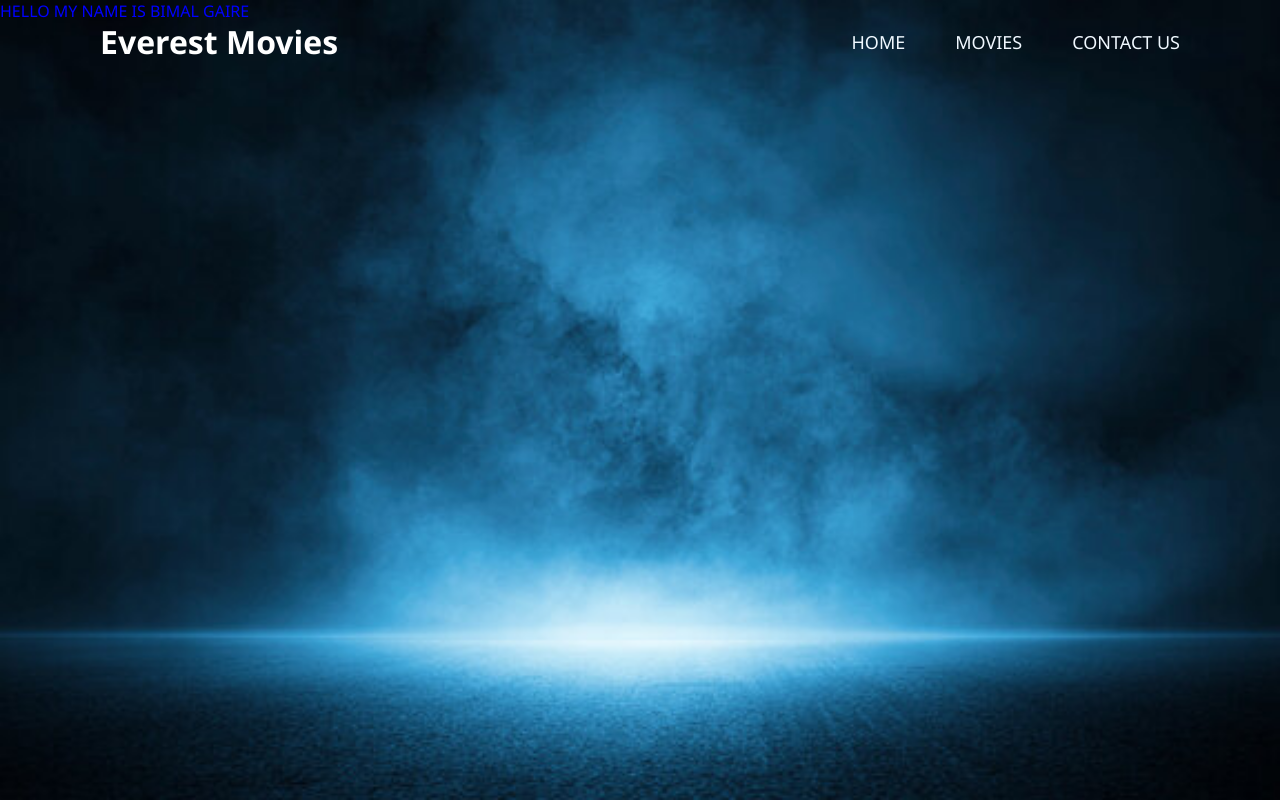
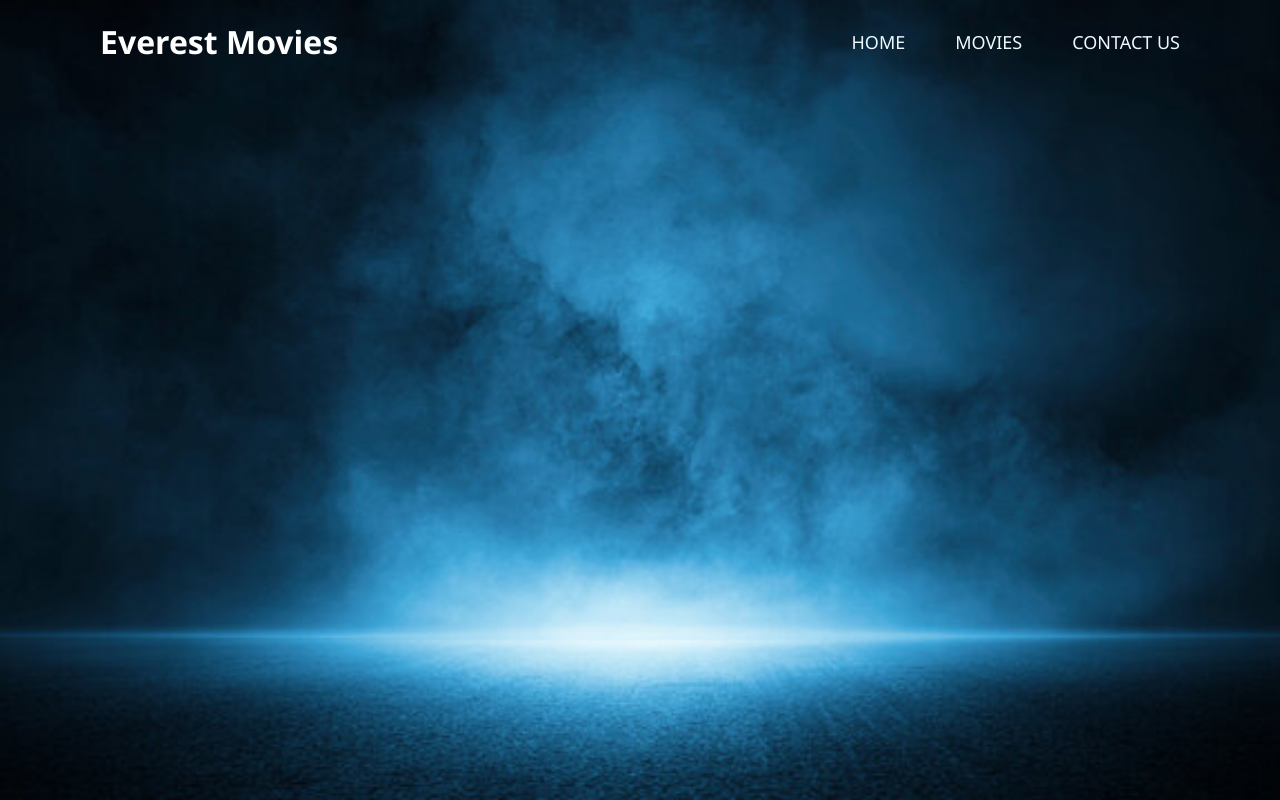
Before and after one commit to HIMAlGAIRE/EverestMovies, a plain HTML site: page index.html in a window 1280 px wide. Drawn offline with Linux system fonts and the light colour scheme.

Commit message:
Update index.html

```diff
--- a/index.html
+++ b/index.html
@@ -19,6 +19,6 @@
         </div>
     </header>
     <script src="script.js"></script>
-    HELLO MY NAME IS BIMAL GAIRE
+
 </body>
 </html>
```
